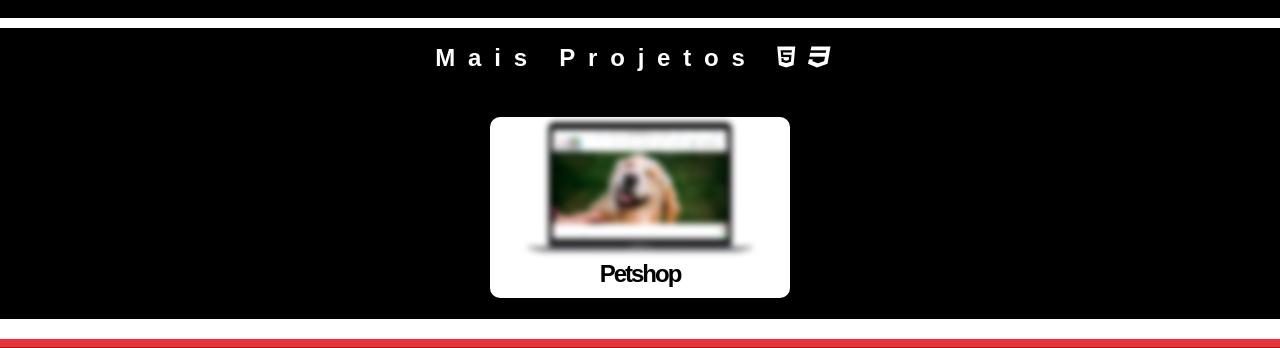
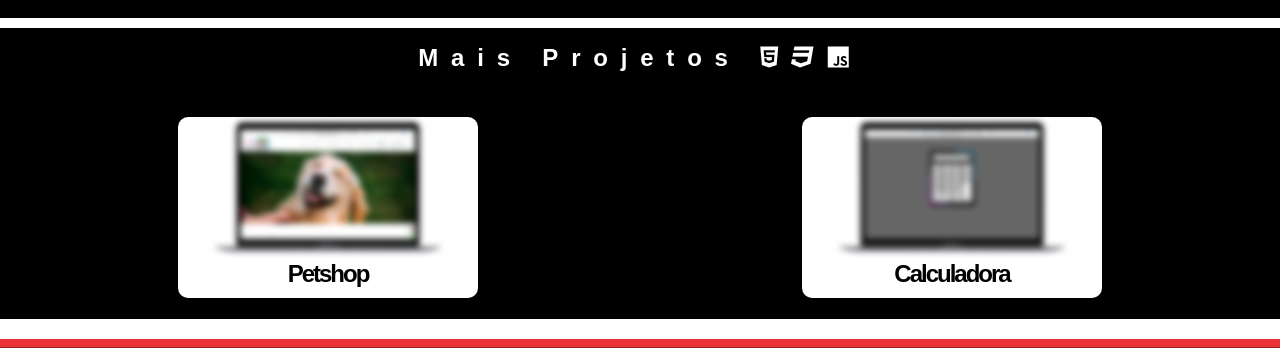
Before and after one commit to higor159af/portifolio, a plain HTML site: page index.html in a window 1280 px wide. Shown: the part 844-1192 px from the top of the page. Drawn offline with Linux system fonts and the light colour scheme.

Commit message:
update files calculadora

```diff
--- a/index.html
+++ b/index.html
@@ -76,11 +76,15 @@
     </section>
 
     <section class="maistrabalhos">
-      <h1>Mais Projetos <i class="fab fa-html5"></i><i class="fab fa-css3"></i></h1>
+      <h1>Mais Projetos <i class="fab fa-html5"></i><i class="fab fa-css3"></i><i class="fab fa-js"></i></h1>
       <div class="container">
         <div class="projetos">
           <a href="https://higor159af.github.io/petshop/"><img src="img/projeto3.png" alt=""></a>
           <h1>Petshop</h1>
+        </div>
+        <div class="projetos">
+          <a href="https://higor159af.github.io/calculadora/"><img src="img/calc.png" alt=""></a>
+          <h1>Calculadora</h1>
         </div>
       </div>
     </section>
```
Also changed, not shown: img/calc.png (added).
